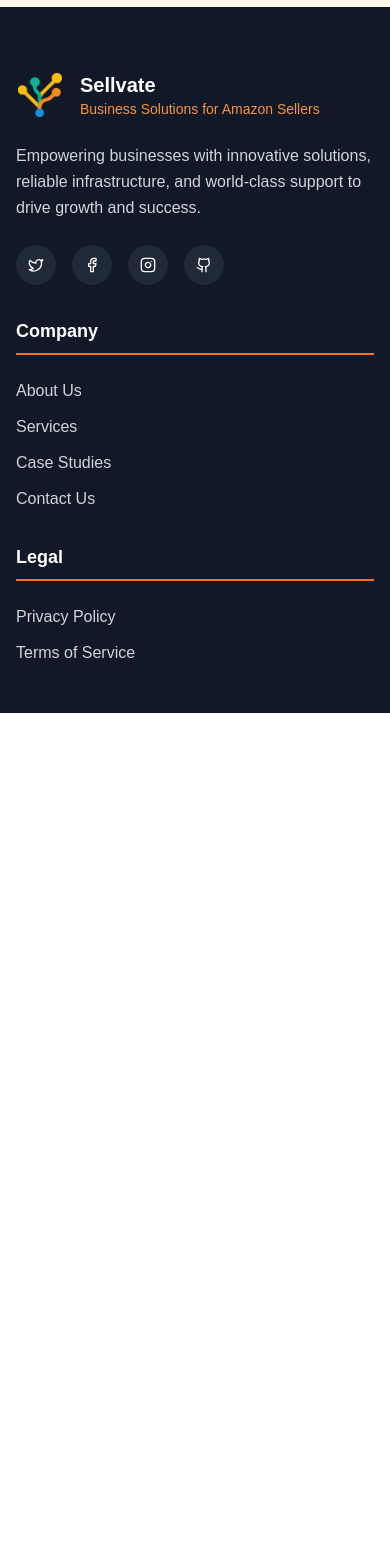
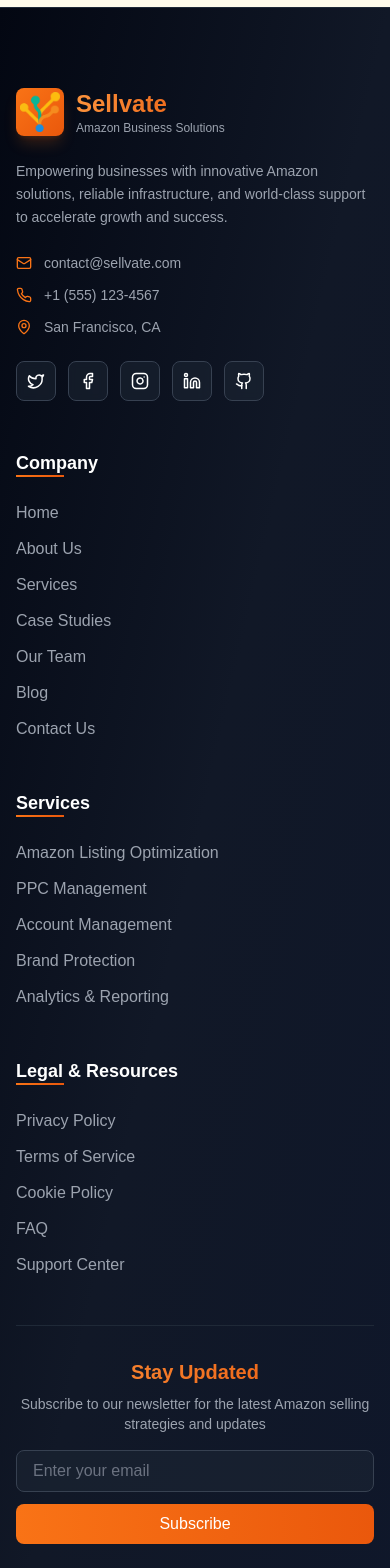
Before and after one commit to zee00111/Sellvate-Website-, a Next.js app: page / in a window 390 px wide. Shown: the part 8200-9768 px from the top of the page. Before the commit the page ends 8913 px from the top, so only its background shows below. Built offline with nearby package versions, Linux system fonts and the light colour scheme; a web font is replaced by a local one.

Commit message:
Update Footer with enhanced dark theme and complete navigation
Updated the Footer component to enhance layout and styling, added new social media icons, and improved text content for clarity.

```diff
--- a/src/components/Footer.tsx
+++ b/src/components/Footer.tsx
@@ -1,62 +1,234 @@
 'use client';
 import { motion } from 'framer-motion';
-import { Twitter, Facebook, Instagram, Github } from 'lucide-react';
-import React, { useState } from 'react';
+import { Twitter, Facebook, Instagram, Github, Linkedin, Mail, Phone, MapPin } from 'lucide-react';
+import React from 'react';
 import Link from 'next/link';
+import Image from 'next/image';
 
 export const Footer = () => {
   return (
-    <footer className="bg-gray-900 text-white pt-16 pb-12">
+    <footer className="bg-gradient-to-br from-gray-950 via-gray-900 to-slate-900 text-white pt-20 pb-8 border-t border-gray-800">
       <div className="max-w-7xl mx-auto px-4">
-        <div className="grid grid-cols-1 md:grid-cols-4 gap-8">
-          {/* Left: Logo & Description */}
-          <div>
-            <div className="flex items-center mb-6">
-              <div className="w-12 h-12  flex items-center justify-center mr-4">
-                <img src="/sellvate.png" alt="Sellvate Logo" width={44} height={44} className="object-contain" />
+        {/* Main Footer Grid */}
+        <div className="grid grid-cols-1 md:grid-cols-2 lg:grid-cols-4 gap-12 mb-12">
+
+          {/* Company Info & Logo */}
+          <motion.div
+            initial={{ opacity: 0, y: 20 }}
+            whileInView={{ opacity: 1, y: 0 }}
+            transition={{ duration: 0.5 }}
+            className="space-y-6"
+          >
+            <div className="flex items-center space-x-3">
+              <div className="w-12 h-12 bg-gradient-to-br from-orange-500 to-orange-600 rounded-lg flex items-center justify-center shadow-lg shadow-orange-500/20">
+                <Image src="/sellvate.png" alt="Sellvate Logo" width={40} height={40} className="object-contain" />
               </div>
               <div>
-                <h3 className="text-xl font-bold">Sellvate</h3>
-                <p className="text-orange-400 text-sm">Business Solutions for Amazon Sellers</p>
+                <h3 className="text-2xl font-bold bg-gradient-to-r from-orange-400 to-orange-600 bg-clip-text text-transparent">Sellvate</h3>
+                <p className="text-xs text-gray-400">Amazon Business Solutions</p>
               </div>
             </div>
-            <p className="text-gray-300 mb-6 leading-relaxed">
-              Empowering businesses with innovative solutions, reliable infrastructure, and world-class support to drive growth and success.
+            <p className="text-gray-400 leading-relaxed text-sm">
+              Empowering businesses with innovative Amazon solutions, reliable infrastructure, and world-class support to accelerate growth and success.
             </p>
-            <div className="flex space-x-4">
-              <a href="#" className="w-10 h-10 bg-gray-800 rounded-full flex items-center justify-center hover:bg-orange-500 transition-colors duration-300">
-                <Twitter size={16} />
+
+            {/* Contact Info */}
+            <div className="space-y-3 text-sm">
+              <div className="flex items-center space-x-3 text-gray-400 hover:text-orange-400 transition-colors">
+                <Mail size={16} className="text-orange-500" />
+                <span>contact@sellvate.com</span>
+              </div>
+              <div className="flex items-center space-x-3 text-gray-400 hover:text-orange-400 transition-colors">
+                <Phone size={16} className="text-orange-500" />
+                <span>+1 (555) 123-4567</span>
+              </div>
+              <div className="flex items-center space-x-3 text-gray-400 hover:text-orange-400 transition-colors">
+                <MapPin size={16} className="text-orange-500" />
+                <span>San Francisco, CA</span>
+              </div>
+            </div>
+
+            {/* Social Links */}
+            <div className="flex space-x-3">
+              <a href="#" className="w-10 h-10 bg-gray-800/50 backdrop-blur-sm rounded-lg flex items-center justify-center hover:bg-orange-500 hover:scale-110 transition-all duration-300 border border-gray-700 hover:border-orange-500">
+                <Twitter size={18} />
               </a>
-              <a href="#" className="w-10 h-10 bg-gray-800 rounded-full flex items-center justify-center hover:bg-blue-500 transition-colors duration-300">
-                <Facebook size={16} />
+              <a href="#" className="w-10 h-10 bg-gray-800/50 backdrop-blur-sm rounded-lg flex items-center justify-center hover:bg-blue-500 hover:scale-110 transition-all duration-300 border border-gray-700 hover:border-blue-500">
+                <Facebook size={18} />
               </a>
-              <a href="#" className="w-10 h-10 bg-gray-800 rounded-full flex items-center justify-center hover:bg-pink-500 transition-colors duration-300">
-                <Instagram size={16} />
+              <a href="#" className="w-10 h-10 bg-gray-800/50 backdrop-blur-sm rounded-lg flex items-center justify-center hover:bg-pink-500 hover:scale-110 transition-all duration-300 border border-gray-700 hover:border-pink-500">
+                <Instagram size={18} />
               </a>
-              <a href="#" className="w-10 h-10 bg-gray-800 rounded-full flex items-center justify-center hover:bg-gray-600 transition-colors duration-300">
-                <Github size={16} />
+              <a href="#" className="w-10 h-10 bg-gray-800/50 backdrop-blur-sm rounded-lg flex items-center justify-center hover:bg-blue-600 hover:scale-110 transition-all duration-300 border border-gray-700 hover:border-blue-600">
+                <Linkedin size={18} />
+              </a>
+              <a href="#" className="w-10 h-10 bg-gray-800/50 backdrop-blur-sm rounded-lg flex items-center justify-center hover:bg-gray-600 hover:scale-110 transition-all duration-300 border border-gray-700 hover:border-gray-600">
+                <Github size={18} />
               </a>
             </div>
+          </motion.div>
+
+          {/* Company Links */}
+          <motion.div
+            initial={{ opacity: 0, y: 20 }}
+            whileInView={{ opacity: 1, y: 0 }}
+            transition={{ duration: 0.5, delay: 0.1 }}
+          >
+            <h4 className="text-lg font-bold mb-6 text-white relative inline-block">
+              Company
+              <span className="absolute bottom-0 left-0 w-12 h-0.5 bg-gradient-to-r from-orange-500 to-orange-600"></span>
+            </h4>
+            <ul className="space-y-3">
+              <li>
+                <Link href="/" className="text-gray-400 hover:text-orange-400 transition-all hover:translate-x-1 inline-block">
+                  Home
+                </Link>
+              </li>
+              <li>
+                <Link href="/about" className="text-gray-400 hover:text-orange-400 transition-all hover:translate-x-1 inline-block">
+                  About Us
+                </Link>
+              </li>
+              <li>
+                <Link href="/service" className="text-gray-400 hover:text-orange-400 transition-all hover:translate-x-1 inline-block">
+                  Services
+                </Link>
+              </li>
+              <li>
+                <Link href="/casestudy" className="text-gray-400 hover:text-orange-400 transition-all hover:translate-x-1 inline-block">
+                  Case Studies
+                </Link>
+              </li>
+              <li>
+                <Link href="/team" className="text-gray-400 hover:text-orange-400 transition-all hover:translate-x-1 inline-block">
+                  Our Team
+                </Link>
+              </li>
+              <li>
+                <Link href="/blog" className="text-gray-400 hover:text-orange-400 transition-all hover:translate-x-1 inline-block">
+                  Blog
+                </Link>
+              </li>
+              <li>
+                <Link href="/contact" className="text-gray-400 hover:text-orange-400 transition-all hover:translate-x-1 inline-block">
+                  Contact Us
+                </Link>
+              </li>
+            </ul>
+          </motion.div>
+
+          {/* Services Links */}
+          <motion.div
+            initial={{ opacity: 0, y: 20 }}
+            whileInView={{ opacity: 1, y: 0 }}
+            transition={{ duration: 0.5, delay: 0.2 }}
+          >
+            <h4 className="text-lg font-bold mb-6 text-white relative inline-block">
+              Services
+              <span className="absolute bottom-0 left-0 w-12 h-0.5 bg-gradient-to-r from-orange-500 to-orange-600"></span>
+            </h4>
+            <ul className="space-y-3">
+              <li>
+                <Link href="/service#amazon-listing" className="text-gray-400 hover:text-orange-400 transition-all hover:translate-x-1 inline-block">
+                  Amazon Listing Optimization
+                </Link>
+              </li>
+              <li>
+                <Link href="/service#ppc-management" className="text-gray-400 hover:text-orange-400 transition-all hover:translate-x-1 inline-block">
+                  PPC Management
+                </Link>
+              </li>
+              <li>
+                <Link href="/service#account-management" className="text-gray-400 hover:text-orange-400 transition-all hover:translate-x-1 inline-block">
+                  Account Management
+                </Link>
+              </li>
+              <li>
+                <Link href="/service#brand-protection" className="text-gray-400 hover:text-orange-400 transition-all hover:translate-x-1 inline-block">
+                  Brand Protection
+                </Link>
+              </li>
+              <li>
+                <Link href="/service#analytics" className="text-gray-400 hover:text-orange-400 transition-all hover:translate-x-1 inline-block">
+                  Analytics & Reporting
+                </Link>
+              </li>
+            </ul>
+          </motion.div>
+
+          {/* Legal & Resources */}
+          <motion.div
+            initial={{ opacity: 0, y: 20 }}
+            whileInView={{ opacity: 1, y: 0 }}
+            transition={{ duration: 0.5, delay: 0.3 }}
+          >
+            <h4 className="text-lg font-bold mb-6 text-white relative inline-block">
+              Legal & Resources
+              <span className="absolute bottom-0 left-0 w-12 h-0.5 bg-gradient-to-r from-orange-500 to-orange-600"></span>
+            </h4>
+            <ul className="space-y-3">
+              <li>
+                <Link href="/privacy" className="text-gray-400 hover:text-orange-400 transition-all hover:translate-x-1 inline-block">
+                  Privacy Policy
+                </Link>
+              </li>
+              <li>
+                <Link href="/terms" className="text-gray-400 hover:text-orange-400 transition-all hover:translate-x-1 inline-block">
+                  Terms of Service
+                </Link>
+              </li>
+              <li>
+                <a href="#" className="text-gray-400 hover:text-orange-400 transition-all hover:translate-x-1 inline-block">
+                  Cookie Policy
+                </a>
+              </li>
+              <li>
+                <a href="#" className="text-gray-400 hover:text-orange-400 transition-all hover:translate-x-1 inline-block">
+                  FAQ
+                </a>
+              </li>
+              <li>
+                <a href="#" className="text-gray-400 hover:text-orange-400 transition-all hover:translate-x-1 inline-block">
+                  Support Center
+                </a>
+              </li>
+            </ul>
+          </motion.div>
+        </div>
+
+        {/* Newsletter Section */}
+        <motion.div
+          initial={{ opacity: 0 }}
+          whileInView={{ opacity: 1 }}
+          transition={{ duration: 0.5, delay: 0.4 }}
+          className="border-t border-gray-800 pt-8 mb-8"
+        >
+          <div className="max-w-2xl mx-auto text-center">
+            <h4 className="text-xl font-bold mb-2 bg-gradient-to-r from-orange-400 to-orange-600 bg-clip-text text-transparent">Stay Updated</h4>
+            <p className="text-gray-400 text-sm mb-4">Subscribe to our newsletter for the latest Amazon selling strategies and updates</p>
+            <div className="flex flex-col sm:flex-row gap-3 justify-center">
+              <input
+                type="email"
+                placeholder="Enter your email"
+                className="px-4 py-2 bg-gray-800/50 border border-gray-700 rounded-lg text-white placeholder-gray-500 focus:outline-none focus:border-orange-500 focus:ring-2 focus:ring-orange-500/20 transition-all"
+              />
+              <button className="px-6 py-2 bg-gradient-to-r from-orange-500 to-orange-600 hover:from-orange-600 hover:to-orange-700 text-white rounded-lg font-medium transition-all hover:shadow-lg hover:shadow-orange-500/30">
+                Subscribe
+              </button>
+            </div>
           </div>
-          {/* Company Links */}
-          <div>
-            <h4 className="text-lg font-bold mb-6 border-b-2 border-orange-500 pb-2">Company</h4>
-            <ul className="space-y-3">
-              <li><Link href="/about" className="text-gray-300 hover:text-white transition-colors">About Us</Link></li>
-              <li><Link href="/service" className="text-gray-300 hover:text-white transition-colors">Services</Link></li>
-              <li><Link href="/casestudy" className="text-gray-300 hover:text-white transition-colors">Case Studies</Link></li>
-              <li><Link href="/contact" className="text-gray-300 hover:text-white transition-colors">Contact Us</Link></li>
-              {/* <li><Link href="/investor" className="text-gray-300 hover:text-white transition-colors">Investor Relations</Link></li> */}
-              {/* <li><Link href="/blog" className="text-gray-300 hover:text-white transition-colors">Blog</Link></li> */}
-            </ul>
-          </div>
-          {/* Legal Links */}
-          <div>
-            <h4 className="text-lg font-bold mb-6 border-b-2 border-orange-500 pb-2">Legal</h4>
-            <ul className="space-y-3">
-              <li><Link href="/privacy" className="text-gray-300 hover:text-white transition-colors">Privacy Policy</Link></li>
-              <li><Link href="/terms" className="text-gray-300 hover:text-white transition-colors">Terms of Service</Link></li>
-            </ul>
+        </motion.div>
+
+        {/* Bottom Bar */}
+        <div className="border-t border-gray-800 pt-8 flex flex-col md:flex-row justify-between items-center space-y-4 md:space-y-0">
+          <p className="text-gray-500 text-sm text-center md:text-left">
+            © {new Date().getFullYear()} <span className="text-orange-400 font-semibold">Sellvate</span>. All rights reserved.
+          </p>
+          <div className="flex items-center space-x-6 text-sm text-gray-500">
+            <span className="flex items-center space-x-2">
+              <span className="w-2 h-2 bg-green-500 rounded-full animate-pulse"></span>
+              <span>All Systems Operational</span>
+            </span>
           </div>
         </div>
       </div>
```
